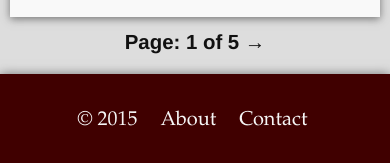
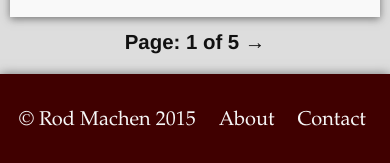
Before and after one commit to rodmachen/rodmachen.github.io, a Jekyll site: the page built from index.html, in a window 390 px wide. Shown: the part 1825-1988 px from the top of the page. Built offline with Jekyll 4.4.1, drawn with Linux system fonts in a browser that asks for light colours; nearby versions of some CDN libraries; the list of posts is cut into pages by our own code.

Commit message:
add name to mobile footer

```diff
--- a/_includes/footer.html
+++ b/_includes/footer.html
@@ -11,7 +11,7 @@
 
 </div>
   <div class="footer-mobile">
-    <h1 class="footer-nav hidden-large">&copy 2015</h1>
+    <h1 class="footer-nav hidden-large">&copy Rod Machen 2015</h1>
 		<a href="/about" class="hidden-large"><h1 class="footer-nav">About</h1></a>
 		<a href="/contact" class="hidden-large"><h1 class="footer-nav">Contact</h1></a>
   </div>
--- a/css/main.scss
+++ b/css/main.scss
@@ -240,6 +240,9 @@ h1 {
     &:hover {
       color: white;
     }
+	@media (max-width: 320px) {
+		font-size: 1.1em;
+	}
 }
 
 .post {
```
